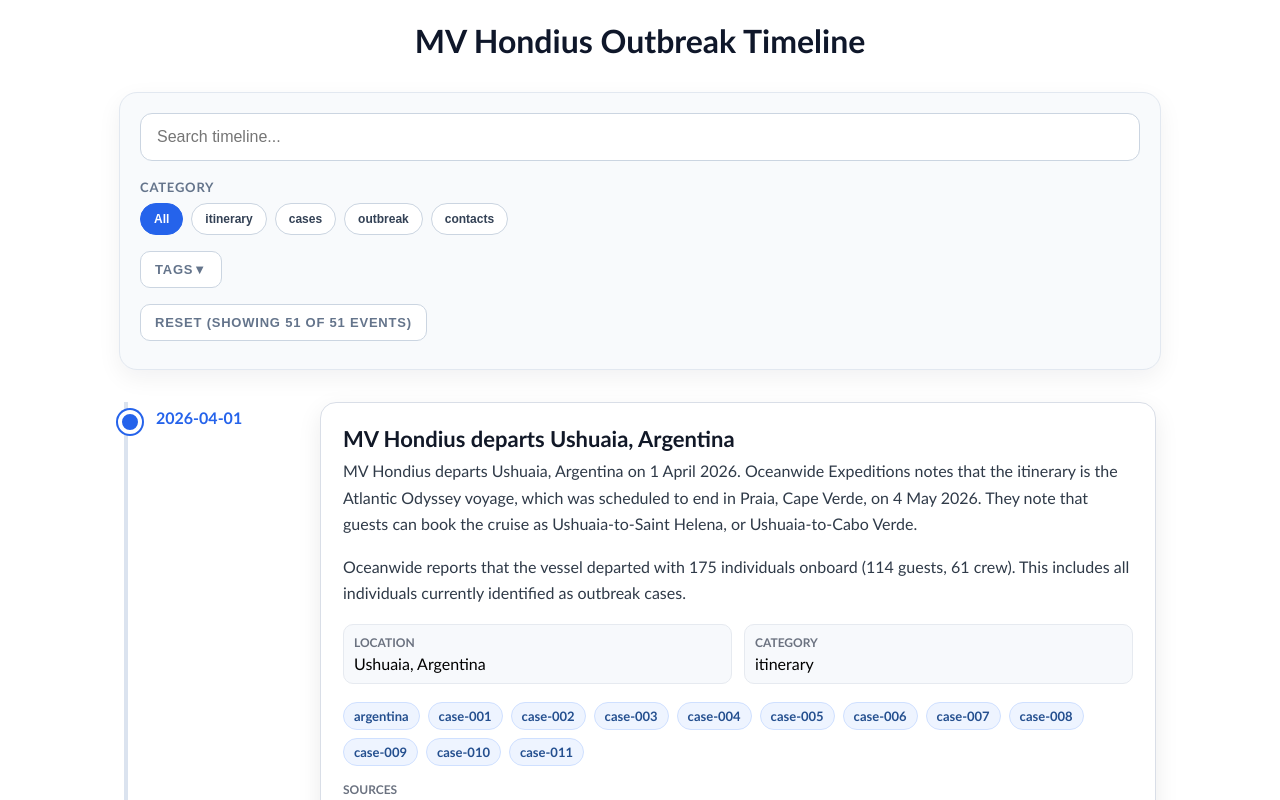
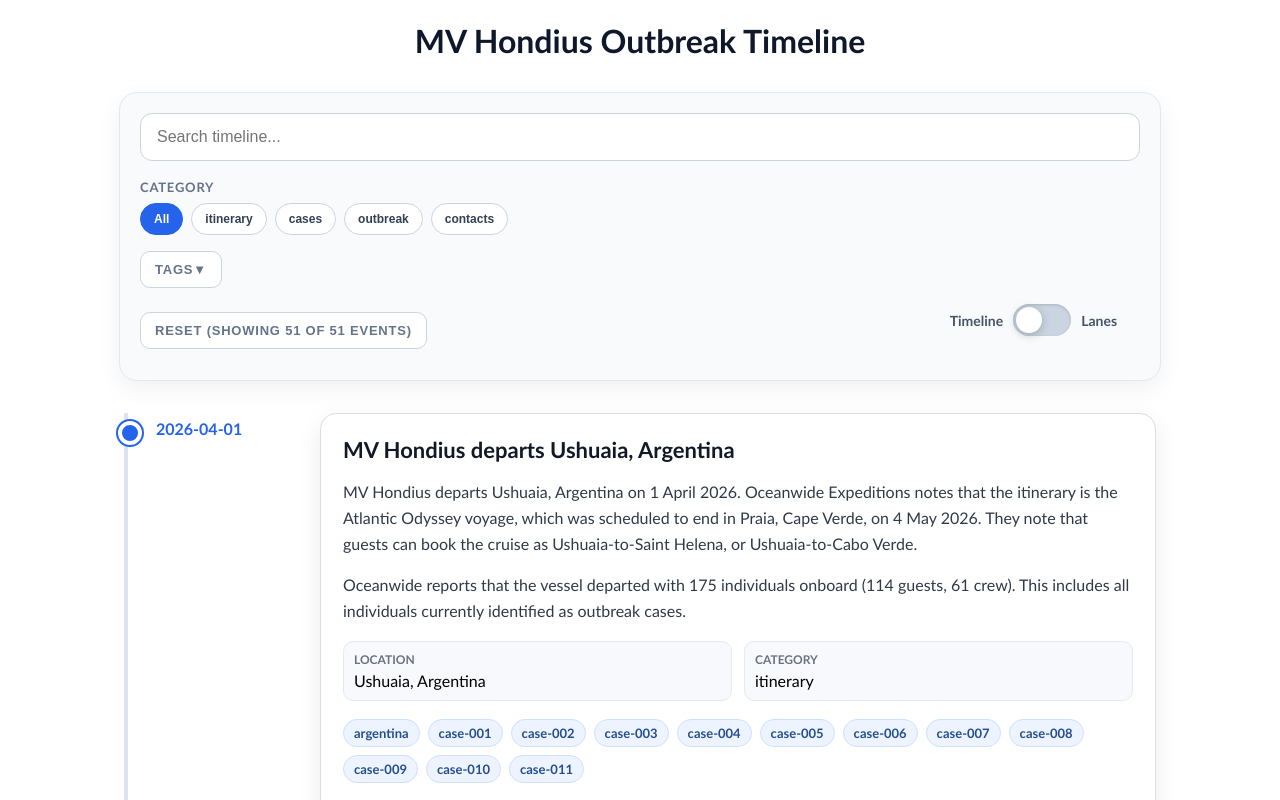
Before and after one commit to emtee10/hondius-outbreak-timeline, a React (Vite) app: page / in a window 1280 px wide. Shown: the top 800 px of the page. Built offline with nearby package versions, Linux system fonts and the light colour scheme.

Commit message:
Add 'Lanes' view as alternative to detailed timeline (#2)
* Add lanes toggle

* More modern toggle design

* Toggle placement fix

* Update README

```diff
--- a/src/App.jsx
+++ b/src/App.jsx
@@ -10,6 +10,7 @@
   const [selectedCategory, setSelectedCategory] = useState("all");
   const [selectedTags, setSelectedTags] = useState([]);
   const [showTags, setShowTags] = useState(false);
+  const [viewMode, setViewMode] = useState("timeline");
 
   useEffect(() => {
     fetch(`${import.meta.env.BASE_URL}data/mv-hondius.json`)
@@ -159,7 +160,7 @@
             </div>
           )}
         </div>
-
+        <div style={{ display: 'flex', alignItems: 'center', gap: '500px' }}>
           <button
             type="button"
             className="filter-label"
@@ -171,8 +172,24 @@
           >
             Reset (Showing {filteredItems.length} of {rawItems.length} events)
           </button>
+          <div className="view-switch-row">
+            <span className="view-switch-label">Timeline</span>
+            <label className="view-switch">
+              <input
+                type="checkbox"
+                checked={viewMode === "lanes"}
+                onChange={(event) =>
+                  setViewMode(event.target.checked ? "lanes" : "timeline")
+                }
+              />
+              <span className="view-switch-slider"></span>
+            </label>
+            <span className="view-switch-label">Lanes</span>
+          </div>
+        </div>
       </section>
 
+      {viewMode === "timeline" ? (
         <section className="timeline-list">
           {filteredItems.map((item) => (
             <article className="event-card" key={`${item.date}-${item.cardTitle}`}>
@@ -241,6 +258,43 @@
             </article>
           ))}
         </section>
+      ) : (
+        <section className="lane-view">
+          {Object.entries(groupedItems).map(([date, events]) => {
+            const lanes = categories.filter((category) => category !== "all");
+
+            return (
+              <div className="lane-date-row" key={date}>
+                <div className="lane-date">
+                  <strong>{date}</strong>
+                  <span>
+                    {events.length} event{events.length !== 1 ? "s" : ""}
+                  </span>
+                </div>
+
+                <div className="lane-grid">
+                  {lanes.map((lane) => (
+                    <div className="lane-column" key={lane}>
+                      <div className="lane-heading">{lane}</div>
+
+                      {events
+                        .filter((item) => item.category === lane)
+                        .map((item) => (
+                          <article
+                            className={`lane-card lane-card-${item.category}`}
+                            key={`${item.date}-${item.cardTitle}`}
+                          >
+                            {item.cardTitle}
+                          </article>
+                        ))}
+                    </div>
+                  ))}
+                </div>
+              </div>
+            );
+          })}
+        </section>
+      )}
     </main>
   );
 }
--- a/src/styles.css
+++ b/src/styles.css
@@ -228,6 +228,165 @@
   text-decoration: underline;
 }
 
+/* Lane view styling */
+
+.view-button.active {
+  background: #2563eb;
+  color: #ffffff;
+  border-color: #2563eb;
+}
+
+.lane-view {
+  max-width: 1200px;
+  margin: 40px auto;
+}
+
+.lane-date-row {
+  display: grid;
+  grid-template-columns: 150px 1fr;
+  gap: 20px;
+  margin-bottom: 28px;
+}
+
+.lane-date {
+  color: #0f172a;
+  font-size: 15px;
+}
+
+.lane-date span {
+  display: block;
+  margin-top: 4px;
+  color: #64748b;
+  font-size: 12px;
+  font-weight: 700;
+  text-transform: uppercase;
+}
+
+.lane-grid {
+  display: grid;
+  grid-template-columns: repeat(4, minmax(160px, 1fr));
+  gap: 12px;
+}
+
+.lane-column {
+  background: #f8fafc;
+  border: 1px solid #e2e8f0;
+  border-radius: 14px;
+  padding: 10px;
+  min-height: 70px;
+}
+
+.lane-heading {
+  margin-bottom: 8px;
+  font-size: 12px;
+  font-weight: 800;
+  text-transform: uppercase;
+  color: #64748b;
+}
+
+.lane-card {
+  background: #ffffff;
+  border: 1px solid #d9dee7;
+  border-radius: 10px;
+  padding: 10px;
+  margin-bottom: 8px;
+  font-size: 14px;
+  font-weight: 700;
+  color: #1f2937;
+  box-shadow: 0 4px 12px rgba(15, 23, 42, 0.06);
+}
+
+.lane-card-cases {
+  border-left: 5px solid #dc2626;
+}
+
+.lane-card-itinerary {
+  border-left: 5px solid #64748b;
+}
+
+.lane-card-contacts {
+  border-left: 5px solid #f59e0b;
+}
+
+.lane-card-outbreak {
+  border-left: 5px solid #2563eb;
+}
+
+@media (max-width: 850px) {
+  .lane-date-row {
+    grid-template-columns: 1fr;
+  }
+
+  .lane-grid {
+    grid-template-columns: 1fr;
+  }
+}
+
+/* Switch toggle styling */
+
+.view-switch-row {
+  max-width: 1000px;
+  margin: 0 auto 24px auto;
+  display: flex;
+  align-items: center;
+  justify-content: flex-end;
+  gap: 10px;
+}
+
+.view-switch-label {
+  font-size: 14px;
+  font-weight: 800;
+  color: #475569;
+}
+
+.view-switch {
+  position: relative;
+  display: inline-block;
+  width: 58px;
+  height: 32px;
+}
+
+.view-switch input {
+  opacity: 0;
+  width: 0;
+  height: 0;
+}
+
+.view-switch-slider {
+  position: absolute;
+  cursor: pointer;
+  inset: 0;
+  background: #cbd5e1;
+  border-radius: 999px;
+  transition: 0.2s;
+  box-shadow: inset 0 1px 3px rgba(15, 23, 42, 0.18);
+}
+
+.view-switch-slider::before {
+  content: "";
+  position: absolute;
+  height: 26px;
+  width: 26px;
+  left: 3px;
+  top: 3px;
+  background: #ffffff;
+  border-radius: 50%;
+  transition: 0.2s;
+  box-shadow: 0 2px 8px rgba(15, 23, 42, 0.25);
+}
+
+.view-switch input:checked + .view-switch-slider {
+  background: #2563eb;
+}
+
+.view-switch input:checked + .view-switch-slider::before {
+  transform: translateX(26px);
+}
+
+.view-switch input:focus + .view-switch-slider {
+  outline: 3px solid rgba(37, 99, 235, 0.25);
+  outline-offset: 3px;
+
 /* Markdown styles */
 
 .markdown-body p {
```
Also changed, not shown: 1 other file (tests, documents, lock files or other folders). Lines whose indentation alone changed are shown as unchanged.
